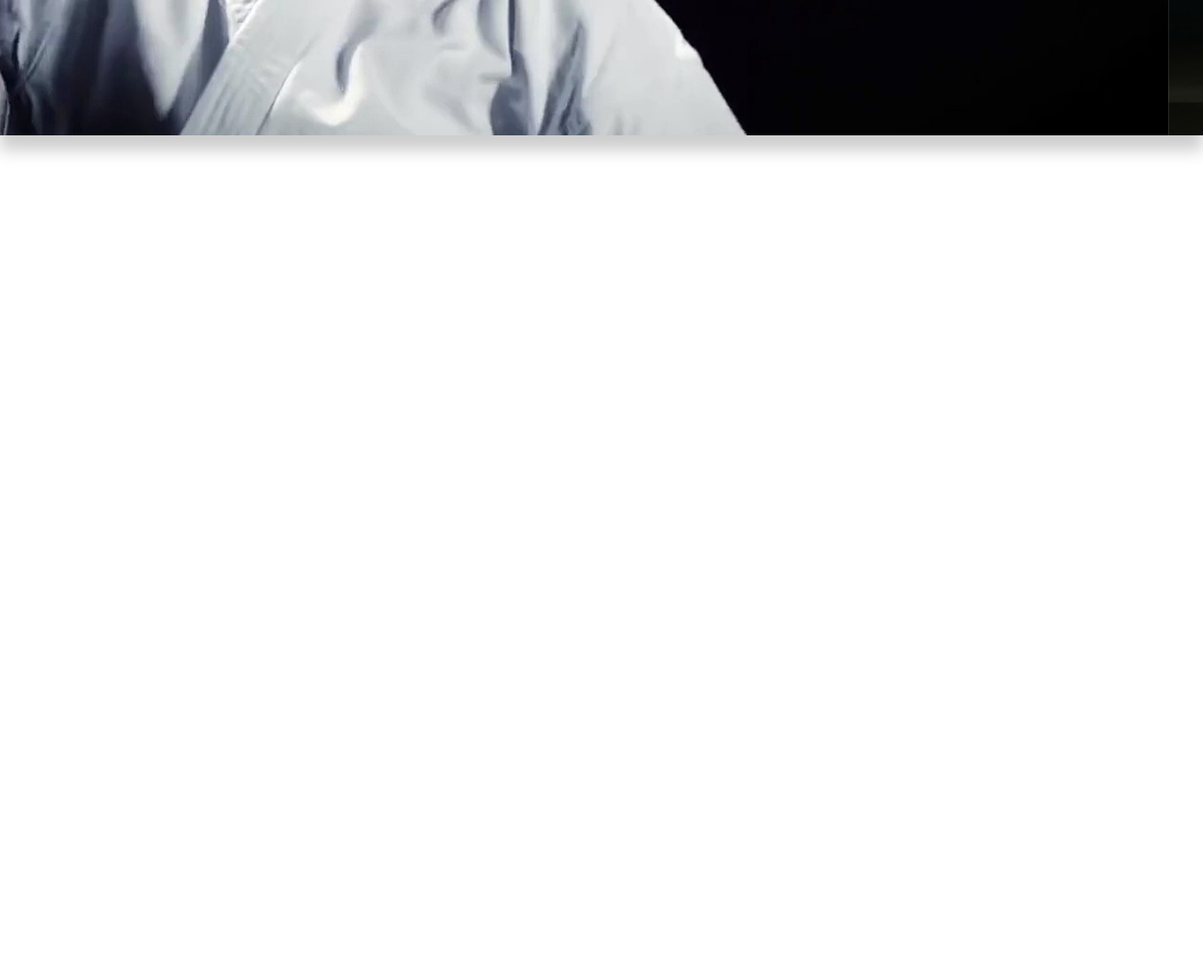
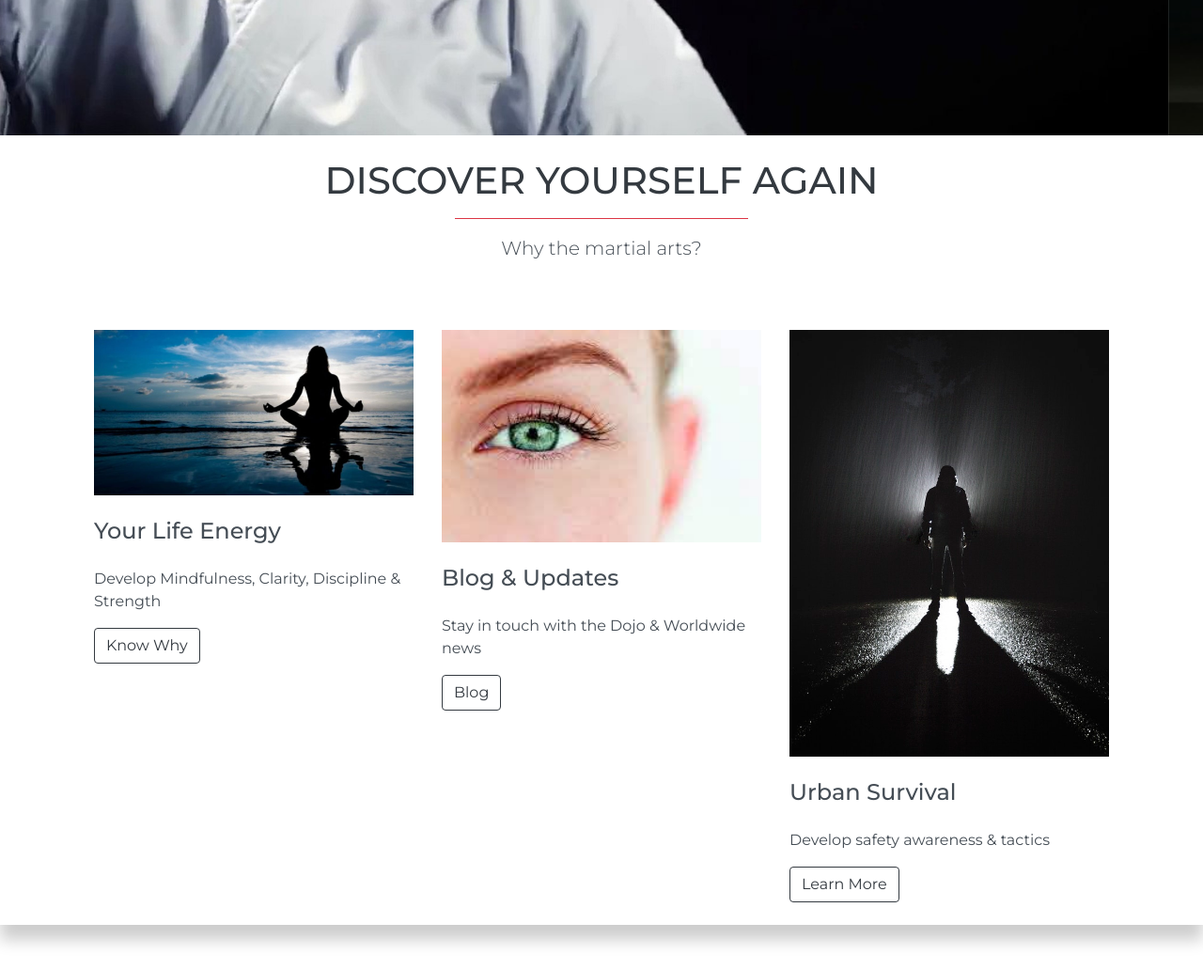
Before and after one commit to Code-Institute-Submissions/tgc-milestones, a plain HTML site: page index.html in a window 1280 px wide. Shown: the part 586-1618 px from the top of the page at 94% size. Before the commit the page ends 800 px from the top, so only its background shows below. Drawn offline with nearby package versions, Linux system fonts and the light colour scheme.

Commit message:
more pages added

```diff
--- a/index.html
+++ b/index.html
@@ -122,9 +122,40 @@
 	</a>
 
 	<!-- Main Page Heading -->
+	<div class="col-12 text-center mt-6">
+		<h1 class="text-dark pt-4">DISCOVER YOURSELF AGAIN</h1>
+		<div class="border-top border-danger w-25 mx-auto my-3"></div>
+		<p class="lead">Why the martial arts?</p>
+	</div>
 
 
-	<!-- 3 Column Section: The Sensei, Blog, Why Martial Arts  -->
+	<!-- 3 Column Section: Mindfulness, Blog, Sensei Stephen  -->
+	<div class="container">
+		<div class="row my-5">
+
+			<div class="col-md-4 my-4">
+				<img src="img/1.jpg" alt="" class="w-100">
+				<h4 class="my-4">Your Life Energy</h4>
+				<p>Develop Mindfulness, Clarity, Discipline & Strength </p>
+				<a href="mindful.html" class="btn btn-outline-dark btn-md">Know Why</a>
+			</div>
+
+			<div class="col-md-4 my-4">
+				<img src="img/2.jpg" alt="" class="w-100">
+				<h4 class="my-4">Blog & Updates</h4>
+				<p>Stay in touch with the Dojo & Worldwide news</p>
+				<a href="blog.html" class="btn btn-outline-dark btn-md">Blog</a>
+			</div>
+
+			<div class="col-md-4 my-4">
+				<img src="img/3.jpg" alt="" class="w-100">
+				<h4 class="my-4">Urban Survival</h4>
+				<p>Develop safety awareness & tactics</p>
+				<a href="urban.html" class="btn btn-outline-dark btn-md">Learn More</a>
+			</div>
+
+		</div>
+	</div>
 
 	<!-- End of 3 Column Section -->
 
```
Also changed, not shown: mindful.html (added, +29 -0 lines), urban.html (added, +29 -0 lines).
